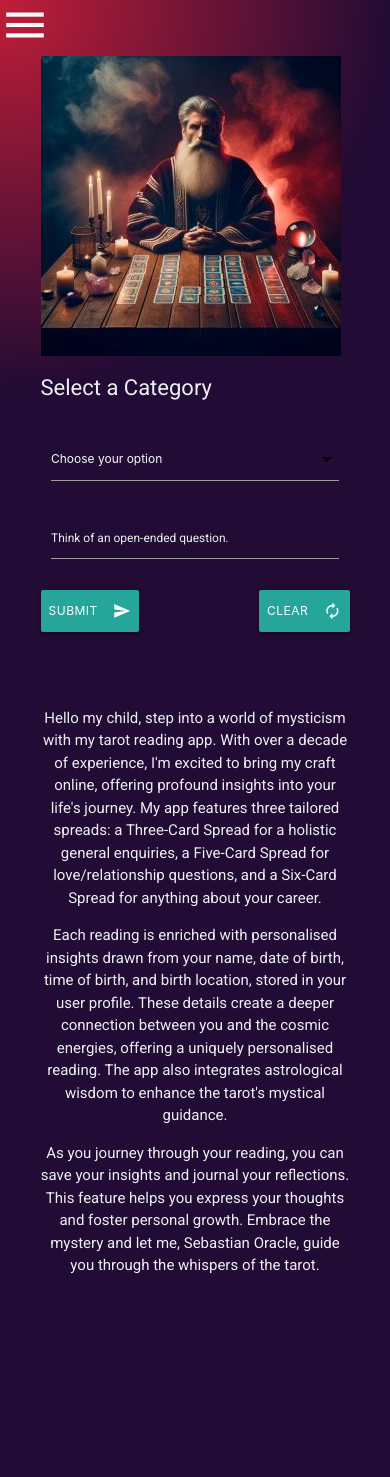
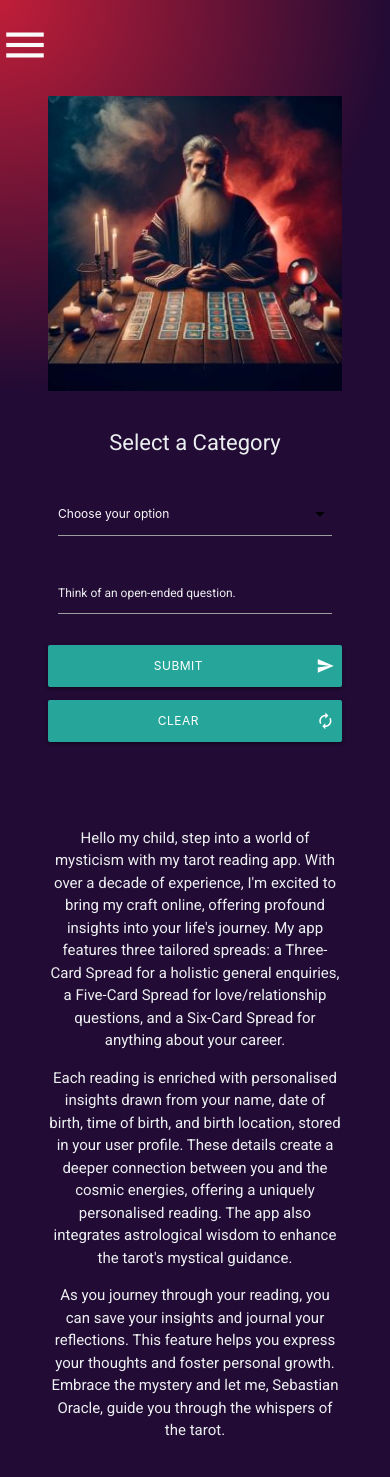
Before and after one commit to Ty-Thetravelguy/sebastian-oracle-tarot, a Flask app: page / in a window 390 px wide. Run offline with Flask 3, Linux system fonts and the light colour scheme; data that the repository does not hold is empty; some libraries are stand-ins or nearby versions.

Commit message:
fixed some spacing issues on smaller devices

```diff
--- a/static/css/style.css
+++ b/static/css/style.css
@@ -15,6 +15,10 @@ html, body {
     font-size: 50px;
     color: #fafafa;
 }
+
+/* .sidenav-trigger {
+    display: none;
+} */
 
 h1{
     font-size: 35px;
@@ -221,7 +225,14 @@ input:not([type]):disabled, input:not([type])[readonly="readonly"], input[type=t
     color: #fafafa;
 }
 
+header {
+    padding: 20px 0;
+}
 
+/* Control visibility of the hamburger menu */
+.sidenav-trigger {
+    display: none;
+}
 
 /****************************Media Queries**************************/
 
@@ -238,14 +249,43 @@ input:not([type]):disabled, input:not([type])[readonly="readonly"], input[type=t
     }
 }
 
+@media (max-width: 1140px) {
+
+    .sidenav-trigger {
+        display: block;
+    }
+
+    /* Ensure the sidenav (fixed sidebar) is hidden */
+    .sidenav-fixed {
+        display: none;
+    }
+}
+
 @media (max-width: 600px) {
 
-    .container {
+    .container.index-page {
+        display: flex;
+        flex-direction: column;
+        align-items: center;
+        justify-content: center;
+        text-align: center;
+    }
+
+    .container.index-page .col {
         width: 100%;
-        max-width: 100%;
-        margin: 0 auto;
-        padding: 0 15px;
-        box-sizing: border-box;
+    }
+
+    .home-img {
+        margin-bottom: 20px; /* Add space below the image */
+    }
+
+    .btn {
+        width: 100%; /* Make buttons full-width */
+        margin-bottom: 10px; /* Add space between buttons */
+    }
+
+    .btn.right {
+        float: none; /* Ensure the buttons are stacked */
     }
 
     h1 {
@@ -381,8 +421,30 @@ input:not([type]):disabled, input:not([type])[readonly="readonly"], input[type=t
 
 @media (max-width: 459px) {
     .card-wrapper {
-        flex: 0 1 calc(50% - 20px);
-        max-width: calc(50% - 20px);
+        flex: 1 1 calc(33.333% - 10px);
+        max-width: calc(33.333% - 10px);
+        margin: 5px;
+    }
+
+    .card-container {
+        display: flex;
+        justify-content: space-between;
+        flex-wrap: nowrap;
+        gap: 5px;
+    }
+}
+
+
+@media (max-width: 339px) {
+
+    .card {
+        width: 80px;
+        height: 200px;
+    }
+
+    .card-wrapper {
+        flex: 0 1 100%;
+        max-width: 100%;
     }
 }
 
@@ -391,3 +453,15 @@ input:not([type]):disabled, input:not([type])[readonly="readonly"], input[type=t
         display: block !important;
     }
 }
+
+@media (min-width: 1140px) {
+    .sidenav-fixed {
+        display: block;
+    }
+}
+
+@media (min-width: 993px) and (max-width: 1010px) {
+    .input-field label {
+        font-size: 12px;
+    }
+}
--- a/static/js/script.js
+++ b/static/js/script.js
@@ -34,24 +34,15 @@ $(document).ready(function() {
         const timeOfBirthElement = $('#time_of_birth');
         const newTimeOfBirthElement = $('#new_time_of_birth');
 
-        console.log('Time of Birth Element:', timeOfBirthElement.length);
-        console.log('New Time of Birth Element:', newTimeOfBirthElement.length);
-
         const timeOfBirthInstance = timeOfBirthElement.length ? M.Timepicker.getInstance(timeOfBirthElement) : null;
         const newTimeOfBirthInstance = newTimeOfBirthElement.length ? M.Timepicker.getInstance(newTimeOfBirthElement) : null;
 
         if (timeOfBirthInstance) {
-            console.log('Closing time_of_birth picker');
             timeOfBirthInstance.close();
-        } else {
-            console.log('time_of_birth picker not initialized');
         }
 
         if (newTimeOfBirthInstance) {
-            console.log('Closing new_time_of_birth picker');
             newTimeOfBirthInstance.close();
-        } else {
-            console.log('new_time_of_birth picker not initialized');
         }
     });
 
```
